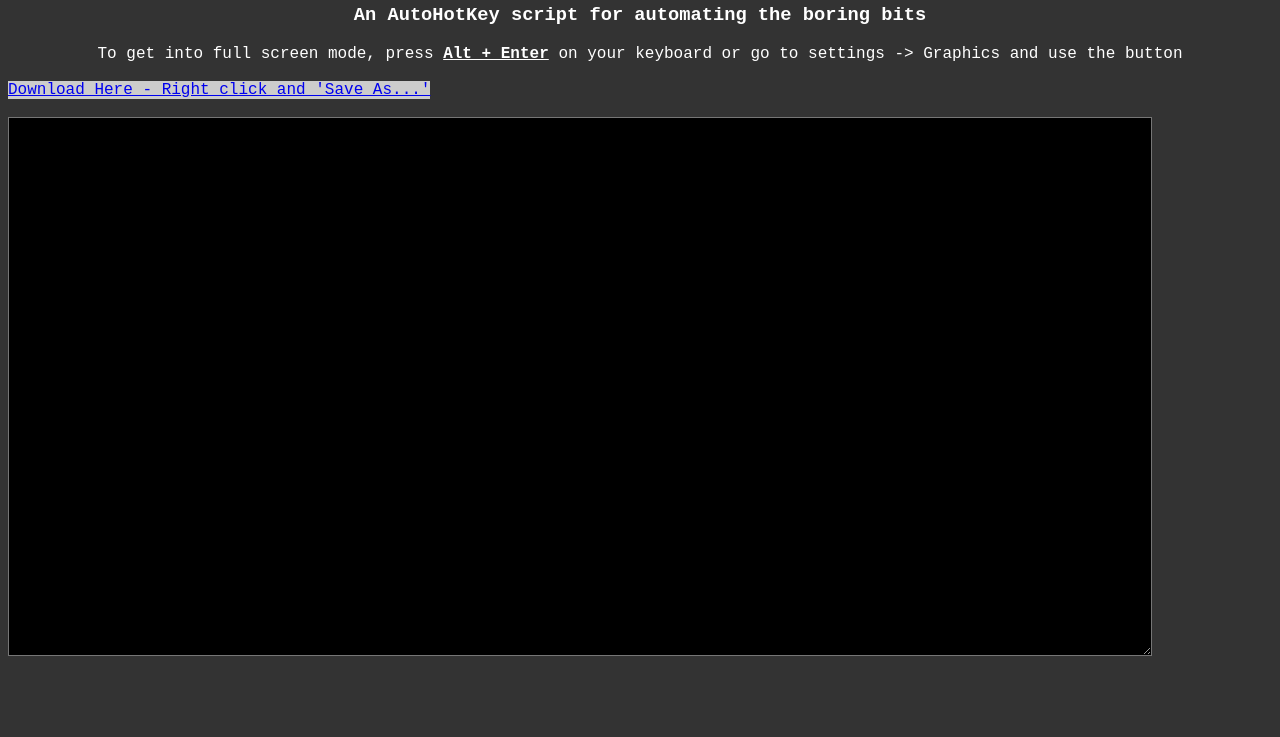
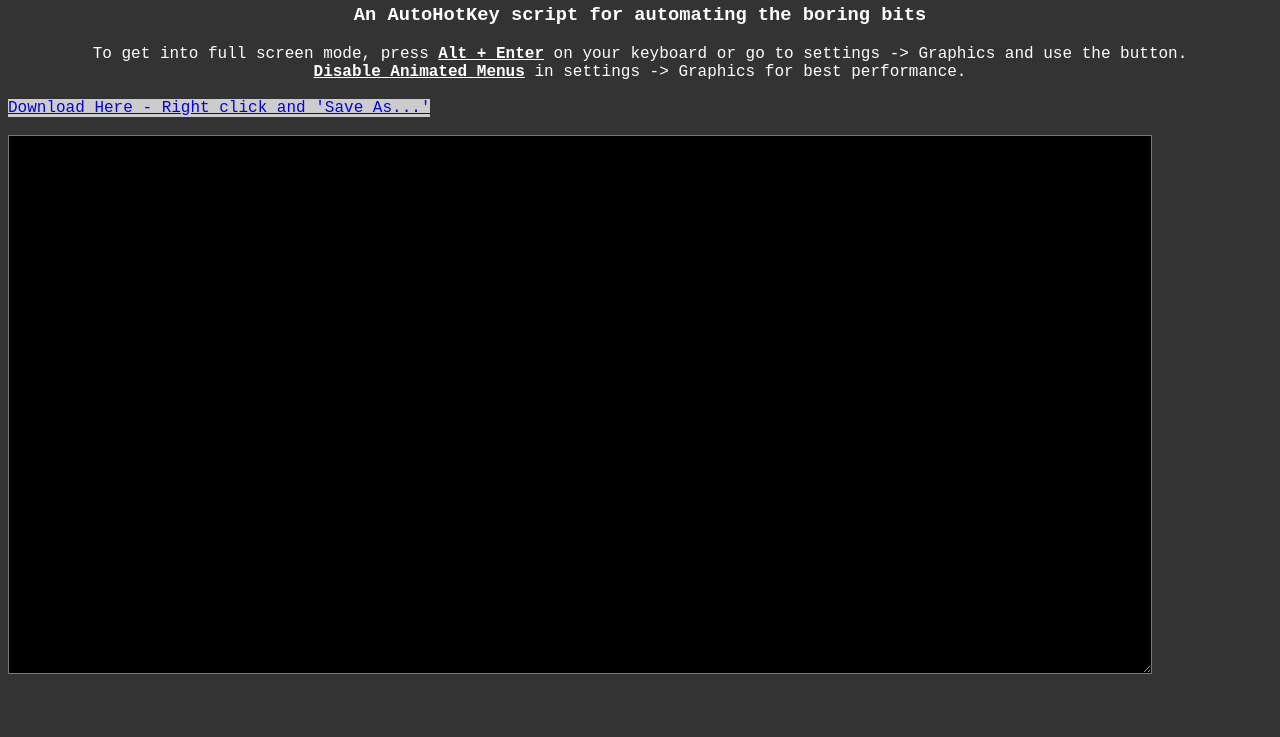
Before and after one commit to williamthompsonj/Firestone, a plain HTML site: page index.html in a window 1280 px wide. Shown: the part 63-800 px from the top of the page. Drawn offline with Linux system fonts and the light colour scheme; no server answers.

Commit message:
claim research + note in index

```diff
--- a/index.html
+++ b/index.html
@@ -44,7 +44,8 @@ document.addEventListener("DOMContentLoaded", () =>
 <h2>Firestone Idle RPG</h2>
 <h3>An AutoHotKey script for automating the boring bits</h3>
 <div>To get into full screen mode, press <b><u>Alt + Enter</u></b> on your keyboard
-  or go to settings -&gt; Graphics and use the button</div>
+  or go to settings -&gt; Graphics and use the button.</div>
+<div><b><u>Disable Animated Menus</u></b> in settings -&gt; Graphics for best performance.</div>
 <br>
 <a href="firestone.ahk">Download Here - Right click and 'Save As...'</a>
 <br>
```
Also changed, not shown: 1 other file.
